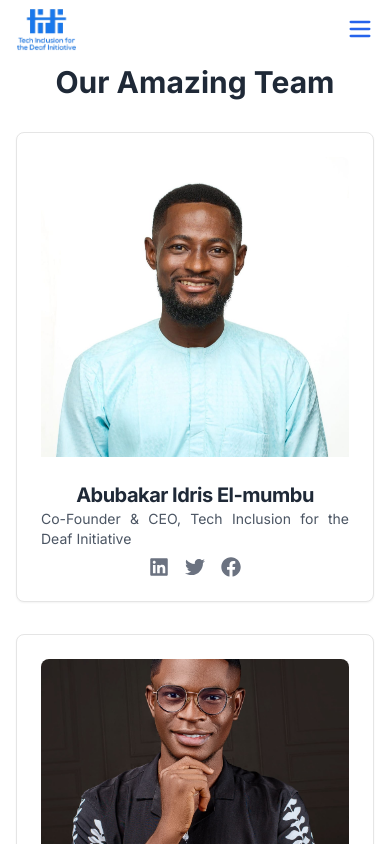
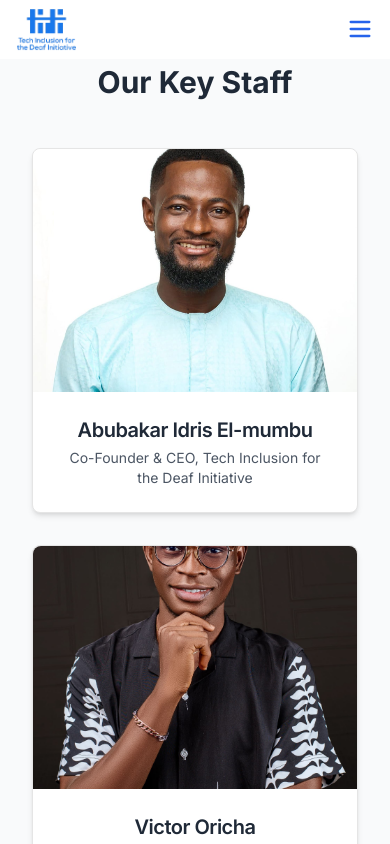
Before and after one commit to Vikkycode/TIDI, a Next.js app: page /team/key-staff in a window 390 px wide. Shown: the top 844 px of the page. Built offline with nearby package versions, Linux system fonts and the light colour scheme.

Commit message:
updated navigation links

```diff
--- a/src/app/about/page.tsx
+++ b/src/app/about/page.tsx
@@ -42,7 +42,7 @@ return (
       <div className="container mx-auto px-4 md:px-0">
         <div className="grid grid-cols-1 md:grid-cols-2 gap-12">
           <div>
-            <h2 className="text-3xl font-bold text-gray-800 mb-4">Our Mission</h2>
+            <h2 className="text-3xl font-bold  text-blue-500 hover:text-blue-600 transition-colors duration-300 mb-4">Our Mission</h2>
             <p className="text-gray-700 text-lg">{missionStatement}</p>
           </div>
           <div>
--- a/src/app/purpose/vision/page.tsx
+++ b/src/app/purpose/vision/page.tsx
@@ -34,7 +34,7 @@ const VisionPage: React.FC = () => {
         {/* Vision Statement Section */}
         <section className="py-16 bg-white">
           <div className="container mx-auto px-4 md:px-0 text-center">
-            <p className="text-gray-800 text-lg md:text-xl mb-8">
+            <p className="text-gray-800 text-lg md:text-xl mb-8 text-left">
               TIDI envisions a world where Deaf individuals are not only
               participants but leaders in the technology revolution. We see a
               future where Deaf children have equal access to STEM education,
--- a/src/app/team/key-staff/page.tsx
+++ b/src/app/team/key-staff/page.tsx
@@ -1,3 +1,4 @@
+// src/app/team/key-staff/page.tsx
 'use client'
 import React from 'react';
 import Image from 'next/image';
@@ -10,7 +11,16 @@ import {
 } from '@/components/ui/card';
 import Link from 'next/link';
 import { FaLinkedin, FaTwitter, FaFacebook } from 'react-icons/fa';
-import { Dialog, DialogContent, DialogTrigger, DialogClose, DialogHeader,DialogTitle,DialogDescription } from '@/components/ui/dialog'
+import {
+  Dialog,
+  DialogContent,
+  DialogTrigger,
+  DialogClose,
+  DialogHeader,
+  DialogTitle,
+  DialogDescription as DialogDesc // Alias to avoid conflict
+} from '@/components/ui/dialog';
+import { Button } from '@/components/ui/button';
 
 interface TeamMember {
   name: string;
@@ -24,23 +34,15 @@ interface TeamMember {
   };
 }
 
-
 const teamData: TeamMember[] = [
   {
     name: 'Abubakar Idris El-mumbu',
     role: 'Co-Founder & CEO, Tech Inclusion for the Deaf Initiative',
-    bio: `Abubakar Mumbu Idris is an advocate for disability inclusion
-    and a leader in accessible technology education. With a background
-    in History and International Studies and certifications in digital
-    skills, including Google Data Analytics, he focuses on bridging the
-    digital divide for Deaf individuals in Nigeria.His experiences in
-    overcoming barriers to tech education inspired him to establish TIDI,
-    ensuring that Deaf community members gain access to quality tech training.
-    With over four years of experience as a data analyst, Abubakar empowers
-    Deaf individuals, particularly women and youth, to achieve meaningful
-    employment and community leadership. His mission is to create inclusive
-    pathways for Deaf learners, equipping them with essential skills for the
-    digital era.`,
+    bio: `Abubakar Mumbu Idris is an advocate for disability inclusion and a leader in accessible technology education. With a background in History and International Studies and certifications in digital skills, including Google Data Analytics, he focuses on bridging the digital divide for Deaf individuals in Nigeria.
+
+His experiences in overcoming barriers to tech education inspired him to establish TIDI, ensuring that Deaf community members gain access to quality tech training.
+
+With over four years of experience as a data analyst, Abubakar empowers Deaf individuals, particularly women and youth, to achieve meaningful employment and community leadership. His mission is to create inclusive pathways for Deaf learners, equipping them with essential skills for the digital era.`,
     imageUrl: '/assets/images/abu.jpg',
     socialLinks: {
       linkedin: 'https://www.linkedin.com/in/abubakar-mumbu-idris',
@@ -51,7 +53,9 @@ const teamData: TeamMember[] = [
     {
     name: 'Victor Oricha',
     role: 'Co-Founder & COO, Tech Inclusion for the Deaf Initiative',
-    bio: 'Victor Oricha is a dedicated accessible and inclusive STEM educator for the Deaf communities across Nigeria. He understands the communication,technical and emotional challenges Deaf individuals face through barriers, he is passionate about creating accessible learning spaces for the Deaf communities in tech and show them that there is possible in impossbility.   ',
+    bio: `Victor Oricha is a dedicated accessible and inclusive STEM educator for the Deaf communities across Nigeria.
+
+He understands the communication, technical, and emotional challenges Deaf individuals face due to systemic barriers. Victor is passionate about creating accessible learning spaces within the tech field for the Deaf community, demonstrating that "possible" exists even within "impossible."`,
     imageUrl: '/assets/images/Victor 2.jpg',
     socialLinks: {
       linkedin: 'https://www.linkedin.com/in/victor-oricha/',
@@ -59,130 +63,84 @@ const teamData: TeamMember[] = [
       facebook:'https://www.facebook.com/victor.emmanuel982'
     },
   },
-  // {
-  //   name: 'Kabiru Mohammed',
-  //   role: 'Assistant Social Media Manager, TIDI',
-  //   bio: '',
-  //   imageUrl: '/assets/images/kabiru.jpg',
-  //   socialLinks: {
-  //     linkedin: 'https://www.linkedin.com/in/victor-oricha/',
-  //     facebook:'https://www.facebook.com/victor.emmanuel982'
-  //   },
-  // },
-
+  // ... other team members
 ];
-
 
 interface TeamSectionProps {
   team: TeamMember[];
   title?:string
 }
 
-
-
-const TeamSection:React.FC<TeamSectionProps> = ({ team,title="Our Amazing Team" }) => {
-
-
+// This is the card that acts as the trigger
+const TeamMemberDisplayCard: React.FC<{ member: TeamMember }> = ({ member }) => {
   return (
-    <section className="bg-white py-16" aria-labelledby="team-section">
-      <div className="container mx-auto px-4 md:px-0">
-        <h2 id="team-section" className="text-3xl md:text-4xl font-bold text-gray-800 text-center mb-8">
-           {title}
-        </h2>
-
-        <div className="grid grid-cols-1 md:grid-cols-2 lg:grid-cols-3 gap-8">
-          {team.map((member) => (
-            <TeamMemberCard key={member.name} member={member} />
-          ))}
-        </div>
-      </div>
-    </section>
+    <Card className="flex flex-col h-full bg-white rounded-lg shadow-md hover:shadow-lg transition-all duration-300 ease-in-out transform hover:scale-[1.03] cursor-pointer group">
+      <CardHeader className="p-0 relative aspect-[4/3] overflow-hidden rounded-t-lg">
+        <Image
+          src={member.imageUrl}
+          alt={member.name}
+          fill
+          className="object-cover transition-transform duration-300 group-hover:scale-110"
+          sizes="(max-width: 768px) 100vw, (max-width: 1200px) 50vw, 33vw"
+        />
+      </CardHeader>
+      <CardContent className="flex flex-col items-center text-center p-6 flex-grow">
+        <CardTitle className="text-xl font-semibold text-gray-800 mb-1 group-hover:text-blue-600 transition-colors">
+          {member.name}
+        </CardTitle>
+        <CardDescription className="text-gray-600 text-sm">
+          {member.role}
+        </CardDescription>
+      </CardContent>
+    </Card>
   );
 };
 
+const TeamSection:React.FC<TeamSectionProps> = ({ team,title="Our Key Staff" }) => {
+  return (
+    <section className="bg-gray-50 py-16 md:py-20" aria-labelledby="team-section-title"> {/* Reverted background */}
+      <div className="container mx-auto">
+        <h1 id="team-section-title" className="text-3xl md:text-4xl lg:text-5xl font-bold text-gray-800 text-center mb-12 md:mb-16"> {/* Reverted text color */}
+           {title}
+        </h1>
 
+        <div className="grid grid-cols-1 sm:grid-cols-2 lg:grid-cols-3 gap-8">
+          {team.map((member) => (
+            <Dialog key={member.name}>
+              <DialogTrigger asChild>
+                <div>
+                  <TeamMemberDisplayCard member={member} />
+                </div>
+              </DialogTrigger>
+              <DialogContent className="sm:max-w-[90vw] md:max-w-[70vw] lg:max-w-[50vw] xl:max-w-[45vw] bg-white p-0 rounded-lg flex flex-col max-h-[90vh]"> {/* Reverted styles */}
+                <DialogHeader className="p-6 border-b border-gray-200 sticky top-0 bg-white z-10"> {/* Reverted styles */}
+                  <DialogTitle className="text-2xl font-semibold text-blue-700"> {/* Reverted styles */}
+                    {member.name}
+                  </DialogTitle>
+                  <DialogDesc className="text-gray-500"> {/* Reverted styles */}
+                    {member.role}
+                  </DialogDesc>
+                </DialogHeader>
 
+                <div className="p-6 flex-grow overflow-y-auto">
+                  {/* Bio Text Section - Alignment and prose class remain */}
+                  <div className="prose prose-sm sm:prose-base max-w-none text-gray-700 leading-relaxed text-left"> {/* Reverted text color */}
+                    {member.bio.split('\n').map((paragraph, index) => (
+                      paragraph.trim() ? <p key={index} className="mb-3 last:mb-0">{paragraph}</p> : null
+                    ))}
+                  </div>
 
-const TeamMemberCard: React.FC<{ member: TeamMember }> = ({ member }) => {
-
-  return (
-    <Dialog>
-    <DialogTrigger asChild>
-      <Card className="transform transition duration-300 ease-in-out hover:scale-105 cursor-pointer">
-      <CardHeader className="relative">
-        <Image
-          src={member.imageUrl}
-          alt={member.name}
-          width={400}
-          height={300}
-          className="object-cover h-[300px] w-full rounded-t-lg"
-        />
-        </CardHeader>
-        <CardContent className="flex flex-col items-center">
-          <CardTitle className="text-xl font-bold text-gray-800 text-center">
-            {member.name}
-          </CardTitle>
-          <CardDescription className="text-gray-600 text-justify">
-            {member.role}
-          </CardDescription>
+                  {/* Social Links Section */}
                   {member.socialLinks && (
-          <div className="flex space-x-4 mt-2">
+                    <div className="mt-6 pt-6 border-t border-gray-200 flex items-center space-x-4"> {/* Reverted border color */}
+                      <span className="text-sm font-medium text-gray-500">Connect:</span> {/* Reverted text color */}
                       {member.socialLinks.linkedin && (
                         <Link
                           href={member.socialLinks.linkedin}
                           target="_blank"
                           rel="noopener noreferrer"
-                className="text-gray-500 hover:text-blue-500"
-              >
-                <FaLinkedin size={20} />
-              </Link>
-            )}
-            {member.socialLinks.twitter && (
-              <Link
-                href={member.socialLinks.twitter}
-                target="_blank"
-                rel="noopener noreferrer"
-                className="text-gray-500 hover:text-blue-500"
-              >
-                <FaTwitter size={20} />
-              </Link>
-            )}
-            {member.socialLinks.facebook && (
-              <Link
-                href={member.socialLinks.facebook}
-                target="_blank"
-                rel="noopener noreferrer"
-                className="text-gray-500 hover:text-blue-500"
-              >
-                <FaFacebook size={20} />
-              </Link>
-            )}
-          </div>
-        )}
-        </CardContent>
-      </Card>
-
-    </DialogTrigger>
-    <DialogContent className="sm:max-w-[90vw] md:max-w-[60vw] lg:max-w-[40vw]">
-    <DialogHeader>
-      <DialogTitle className="text-2xl font-bold text-gray-800 mb-2">
-        {member.name}
-      </DialogTitle>
-      <DialogDescription className="text-gray-700 mb-2">
-        {member.role}
-      </DialogDescription>
-    </DialogHeader>
-          <p className="text-gray-600 whitespace-pre-line"> {/* Preserve formatting */}
-            {member.bio}
-          </p>
-          {member.socialLinks && (
-            <div className="mt-6 flex space-x-4">
-              {member.socialLinks.linkedin && (
-                <Link
-                  href={member.socialLinks.linkedin}
-                  target="_blank"
-                  rel="noopener noreferrer"
-                  className="text-blue-500 hover:text-blue-700"
+                          className="text-blue-600 hover:text-blue-800 transition-colors" /* Reverted colors */
+                          aria-label={`${member.name}'s LinkedIn`}
                         >
                           <FaLinkedin className="h-6 w-6" />
                         </Link>
@@ -192,7 +150,8 @@ const TeamMemberCard: React.FC<{ member: TeamMember }> = ({ member }) => {
                           href={member.socialLinks.twitter}
                           target="_blank"
                           rel="noopener noreferrer"
-                  className="text-blue-400 hover:text-blue-600"
+                          className="text-blue-600 hover:text-blue-800 transition-colors" /* Reverted colors */
+                          aria-label={`${member.name}'s Twitter`}
                         >
                           <FaTwitter className="h-6 w-6" />
                         </Link>
@@ -202,26 +161,32 @@ const TeamMemberCard: React.FC<{ member: TeamMember }> = ({ member }) => {
                           href={member.socialLinks.facebook}
                           target="_blank"
                           rel="noopener noreferrer"
-                  className="text-blue-400 hover:text-blue-600"
+                          className="text-blue-600 hover:text-blue-800 transition-colors" /* Reverted colors */
+                          aria-label={`${member.name}'s Facebook`}
                         >
                           <FaFacebook className="h-6 w-6" />
                         </Link>
                       )}
                     </div>
                   )}
-          <DialogClose  className='text-blue-600 mt-4' >
+                </div>
+
+                <DialogClose asChild>
+                  <div className="p-4 border-t border-gray-200 text-right sticky right-0 bg-white z-10"> {/* Reverted styles */}
+                    <Button variant="outline" className="border-blue-500 text-blue-500 hover:bg-blue-50"> {/* Reverted styles */}
                       Close
+                    </Button>
+                  </div>
                 </DialogClose>
               </DialogContent>
-
             </Dialog>
+          ))}
+        </div>
+      </div>
+    </section>
   );
 };
 
-
-
-
 export default  function KeyStaffPage() {
-
   return <TeamSection team={teamData} />;
 }
--- a/src/components/DonorParnterSection.tsx
+++ b/src/components/DonorParnterSection.tsx
@@ -31,7 +31,7 @@ export const DonorPartnerSection: React.FC<DonorPartnerSectionProps> = ({ partne
   return (
     <section className="py-16 bg-white" aria-labelledby="donor-partner-section-title">
       <div className="container mx-auto flex flex-col items-center justify-center px-4 md:px-0 text-center">
-        <h2 id="donor-partner-section-title" className="text-3xl md:text-4xl font-bold text-gray-800 mb-12">
+        <h2 id="donor-partner-section-title" className="text-3xl md:text-4xl font-bold text-blue-500 text-center mb-800 mb-12">
           Our Partners
         </h2>
 
--- a/src/components/GalleryPreview.tsx
+++ b/src/components/GalleryPreview.tsx
@@ -45,7 +45,7 @@ const GalleryPreview: React.FC<GalleryPreviewProps> = ({ images, galleryLink })
           ))}
         </div>
         <Link href={galleryLink}>
-          <Button className="mt-8">View Full Gallery</Button>
+          <Button className="mt-8 bg-blue-500 hover:bg-blue-600">View Full Gallery</Button>
         </Link>
       </div>
     </section>
--- a/src/components/Homepage.tsx
+++ b/src/components/Homepage.tsx
@@ -106,7 +106,7 @@ const HomePage: React.FC<HomePageProps> = ({ impactData, galleryImages, partners
                 <h2 id="about-us-title" className="text-3xl md:text-4xl font-bold text-blue-500 text-center mb-8">
                   Empowering Deaf Individuals Through Tech
                 </h2>
-                <p className="text-gray-600 text-lg md:text-xl mb-6">
+                <p className="text-gray-600 text-lg md:text-xl mb-6 prose prose-sm sm:prose-base max-w-none leading-relaxed text-left">
                   At TIDI, we are passionate about fostering inclusivity and opportunity within the deaf community. We believe technology can be a powerful tool for empowerment, and we are dedicated to equipping deaf individuals with the skills they need to thrive in the digital world.
                 </p>
                 <Link href="/about">
--- a/src/components/ThematicAreaCard.tsx
+++ b/src/components/ThematicAreaCard.tsx
@@ -49,7 +49,7 @@ const ThematicAreaCard: React.FC<ThematicAreaCardProps> = ({ slug, title, icon,
             </CardTitle>
           </CardHeader>
           <CardContent className="flex-grow text-center pb-6">
-            <CardDescription className="text-gray-600 text-sm leading-relaxed">
+            <CardDescription className="text-gray-600 text-sm leading-relaxed prose prose-sm sm:prose-base max-w-none text-left">
               {description}
             </CardDescription>
           </CardContent>
```
Also changed, not shown: src/components/Header.tsx (+101 -36 lines). Lines whose indentation alone changed are shown as unchanged.
